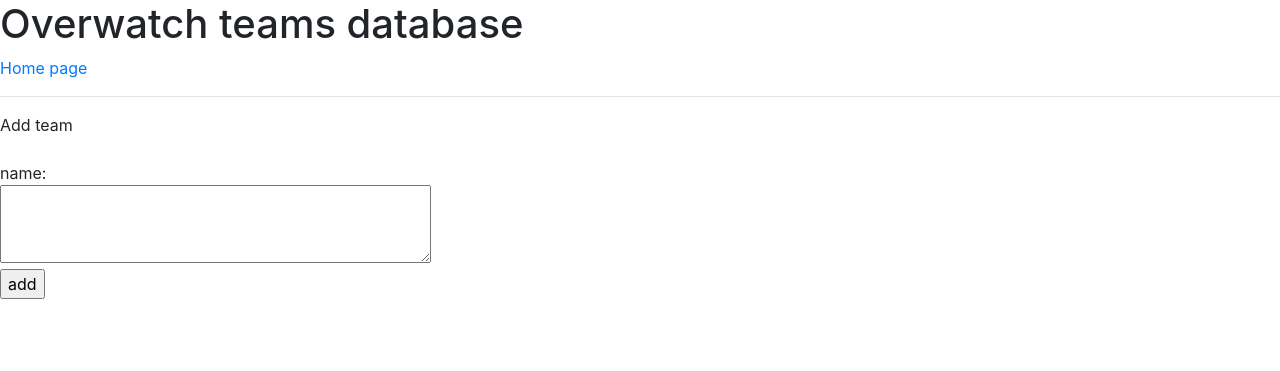
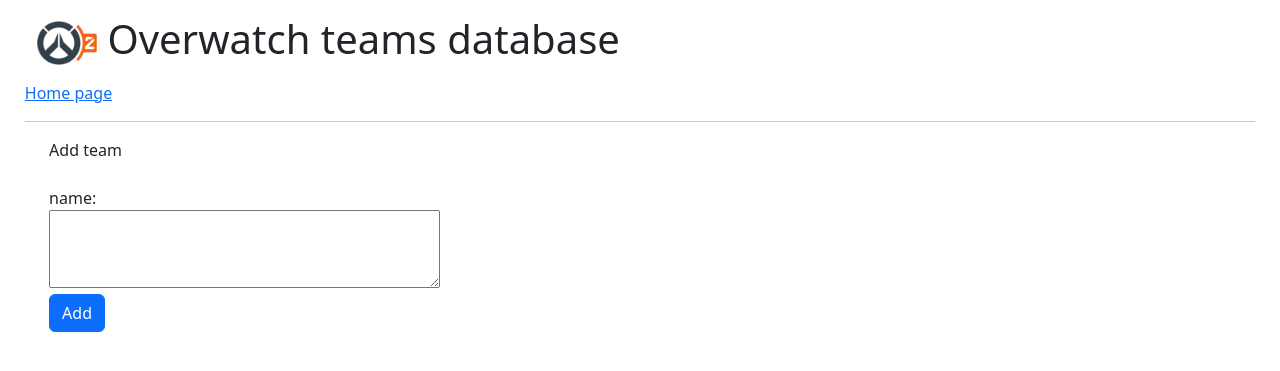
Before and after one commit to thefakejj/Overwatch_teams, a Flask app: page /teams in a window 1280 px wide. Shown: the top 371 px of the page. Run offline with Flask 3, Linux system fonts and the light colour scheme; some libraries are stand-ins or nearby versions.

Commit message:
Added pretty buttons and icon to website and layout

```diff
--- a/routes.py
+++ b/routes.py
@@ -212,13 +212,10 @@ def update_person_team_role_insert():
         abort(403)
     if request.form["person_id"] != '':
         if db_select.have_persons_team_roles_been_set(request.form["person_id"]):
-            print("hei")
             if not db_select.has_persons_in_game_roles_been_set(request.form["person_id"]):
-                print("moi")
                 db_update.update_in_game_roles(request.form["person_id"], 'False', 'False', 'False')
             db_update.update_people_teams_roles(request.form["person_id"], request.form["player_team"], request.form["coach_team"], request.form["manager_team"])
         else:
-            print("hallo")
             db_insert.insert_into_people_teams_roles(request.form["person_id"], request.form["player_team"], request.form["coach_team"], request.form["manager_team"])
     return redirect("/")
 
--- a/static/main.css
+++ b/static/main.css
@@ -1,12 +1,30 @@
+.container {
+    margin: 1%;
+    max-width: 98%;
+}
+
 .table {
     width: 100%;
 }
 
-.container {
-    margin: 0px 0px 0px 0px;
-    width: 100%;
+.row {
+    margin-left: 1%;
+    margin-right: 1%;
 }
 
 .th.col {
-    width: 20%;
+    max-width: 10%;
 }
+
+.td.col {
+    max-width: 10%;
+}
+
+.form-group {
+    width: 10%;
+}
+
+.logo {
+    margin-left: 1%;
+    width: 1.5em;
+}
--- a/templates/layout.html
+++ b/templates/layout.html
@@ -1,11 +1,19 @@
 <!doctype html>
-<link rel="stylesheet" href="https://stackpath.bootstrapcdn.com/bootstrap/4.5.0/css/bootstrap.min.css">
-<link rel="stylesheet" href="./static/main.css">
 
+<head>
+    <link rel="stylesheet" href="https://cdn.jsdelivr.net/npm/bootstrap@5.3.0-alpha3/dist/css/bootstrap.min.css">
+    <link rel="stylesheet" href="./static/main.css">
+    <link rel="icon" href="./static/Overwatch_2_logo.png" type="image/icon type">
+</head>
 
-<title>Overwatch teams - {% block title %}{% endblock %}</title>
-<h1>Overwatch teams database</h1>
-<a href="/">Home page</a>
-<hr>
-{% block error %}{% endblock %}
-{% block content %}{% endblock %}
+<body>
+    <div class="container">
+        <title>Overwatch teams - {% block title %}{% endblock %}</title>
+        <h1><img class="logo"src="./static/Overwatch_2_logo.png"> Overwatch teams database</h1>
+        <a href="/">Home page</a>
+        <hr>
+
+        {% block error %}{% endblock %}
+        {% block content %}{% endblock %}
+    </div>
+</body>
--- a/templates/new_people.html
+++ b/templates/new_people.html
@@ -1,6 +1,7 @@
 {% extends "layout.html" %}
 {% block title %}Add a person{% endblock %}
 {% block content %}
+
 <form action="/new_people_send" method="POST">
     Add a person <br>
     <br>
@@ -97,7 +98,8 @@
     <br>
     <br>
 
-    <input type="submit" value="add">
+    <button type="submit" class="btn btn-primary">Add</button>
     <input type="hidden" name="csrf_token" value="{{ session.csrf_token }}">
 </form>
+
 {% endblock %}
--- a/templates/teams.html
+++ b/templates/teams.html
@@ -1,13 +1,17 @@
 {% extends "layout.html" %}
 {% block title %}Teams{% endblock %}
 {% block content %}
+
+
+<div class="row">
     <form action="/teams_send" method="POST">
         Add team <br>
         <br>
         name: <br>
         <textarea name="name" rows="3" cols="40"></textarea>
         <br>
-    <input type="submit" value="add">
+        <button type="submit"class="btn btn-primary">Add</button>
         <input type="hidden" name="csrf_token" value="{{ session.csrf_token }}">
     </form>
+</div>
 {% endblock %}
--- a/templates/tournaments_teams.html
+++ b/templates/tournaments_teams.html
@@ -25,7 +25,7 @@ Which tournament does a particular team play in?
     <br>
     <br>
 
-    <input type="submit" value="add">
+    <button type="submit" class="btn btn-primary">Add</button>
     <input type="hidden" name="csrf_token" value="{{ session.csrf_token }}">
     </form>
 {% endblock %}
--- a/templates/update_in_game_roles.html
+++ b/templates/update_in_game_roles.html
@@ -45,8 +45,9 @@ Select an in-game role for a player.
 
         </SELECT>
     <br>
+    <br>
 
-    <input type="submit" value="add">
+    <button type="submit" class="btn btn-primary">Update</button>
     <input type="hidden" name="csrf_token" value="{{ session.csrf_token }}">
     </form>
 {% endblock %}
--- a/templates/update_people_teams_roles.html
+++ b/templates/update_people_teams_roles.html
@@ -41,8 +41,11 @@ Connect a person and their role in a team. A person can be a player, manager or
             <OPTION value={{team.id}}>{{team.name}}</option>
         {% endfor %}
         </SELECT>
+    <br>
+    <br>
 
-    <input type="submit" value="add">
+    <button type="submit" class="btn btn-primary">Update</button>
     <input type="hidden" name="csrf_token" value="{{ session.csrf_token }}">
     </form>
+
 {% endblock %}
```
Also changed, not shown: templates/search_players.html (+8 -9 lines), templates/tournaments.html (+7 -5 lines), static/Overwatch_2_logo.png (added). Lines whose indentation alone changed are shown as unchanged.
